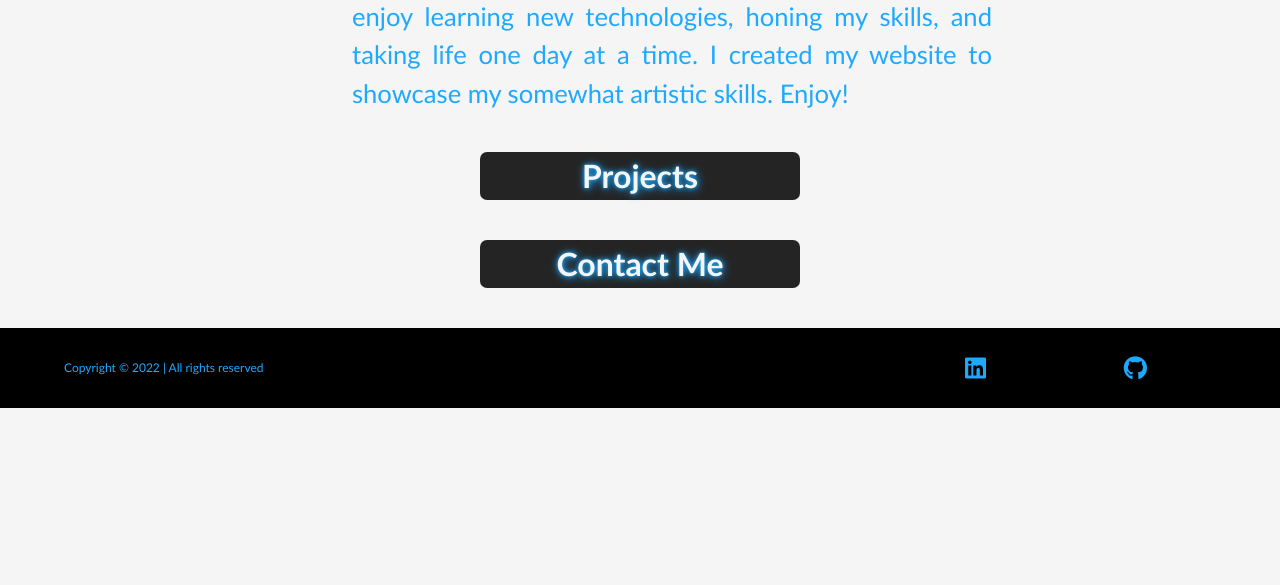
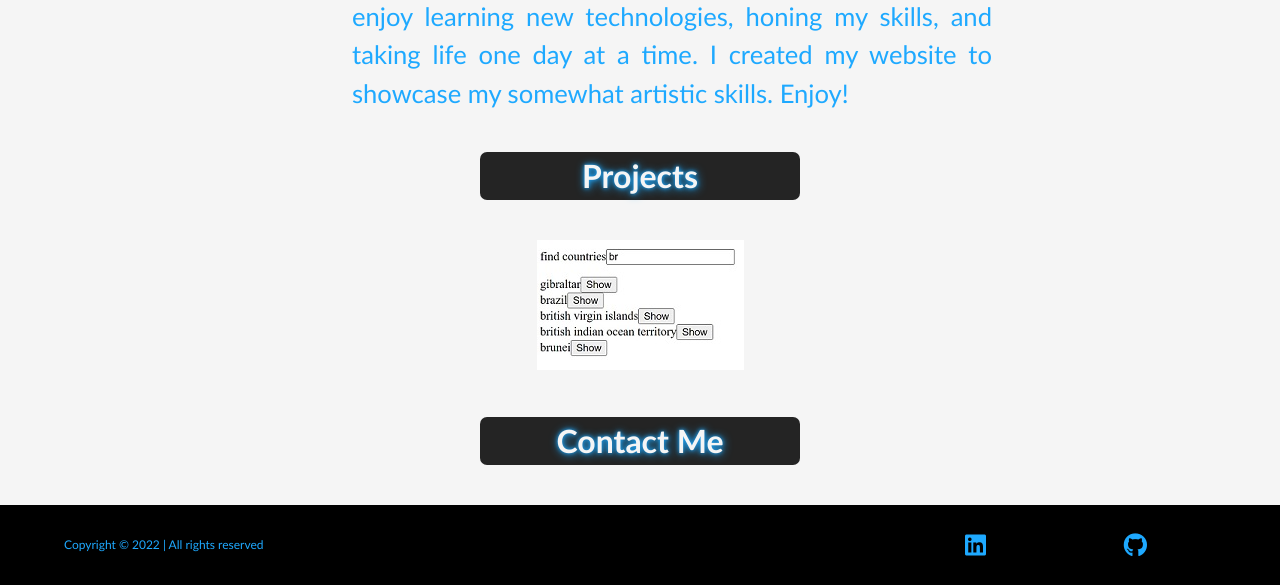
Before and after one commit to LeftHandedKid/Portfolio, a PHP site: page / in a window 1280 px wide. Shown: the part 1444-2029 px from the top of the page. Before the commit the page ends 1852 px from the top, so only its background shows below. Run offline with PHP 8.4, Linux system fonts and the light colour scheme.

Commit message:
added country project with css styling

```diff
--- a/index.html
+++ b/index.html
@@ -3,6 +3,8 @@
 
 <head>
     <meta charset="UTF-8">
+    <meta name="description"
+        content="This is my, Isaiah Bonner's portfolio website I made to showcase my skills and projects I created">
     <meta name="viewport" content="width=device-width, initial-scale=1.0">
     <link rel="stylesheet" href="style.css">
     <link rel="stylesheet" href="https://cdnjs.cloudflare.com/ajax/libs/font-awesome/5.15.4/css/all.min.css"
@@ -69,18 +71,23 @@
     <section class="section-projects">
         <h3 id="projects">Projects</h3>
         <article class="article-projects">
-
+            <a href="https://all-countries-weather.herokuapp.com/"><img src="./images/Web capture_8-8-2022_23545_all-countries-weather.herokuapp.com.jpeg"
+                    alt="multiple flags of various countries"></a>
         </article>
         <!-- show projects in a well-designed table. maybe use the slider from the react project and have one project shown at a time? not sure yet. -->
     </section>
 
     <section class="section-contact">
         <h3 id="contact">Contact Me</h3>
-        <article class="article-contact">
+        <!-- <form action="" method="post">
 
-        </article>
-        <!-- add contact information -->
-        <!-- look up how to do this -->
+            <label>
+                Name: <input type="text" name="name">
+            </label>
+            <textarea name="message" cols="40" rows="8"></textarea>
+
+            <button type="submit">Submit</button>
+        </form> -->
     </section>
 
     <footer>
--- a/style.css
+++ b/style.css
@@ -372,7 +372,15 @@ Projects
         text-shadow: 1px 1px 10px #1ea9ff,
             0 0 4px #1ea9ff;
         margin: 5vh auto;
+    }
 
+    .article-projects {
+        display: flex;
+        justify-content: center;
+    }
+
+    .article-projects a:hover {
+        border: 1px solid black;
     }
 }
 
```
Also changed, not shown: images/Web capture_8-8-2022_23545_all-countries-weather.herokuapp.com.jpeg (added).
